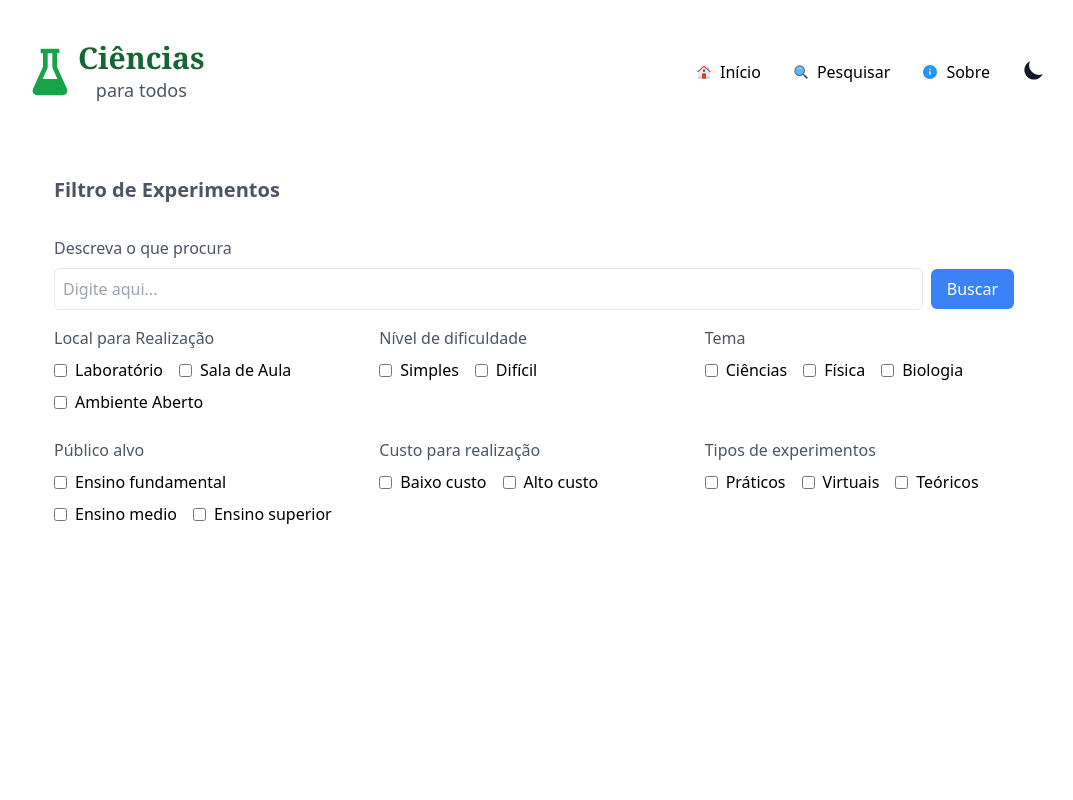
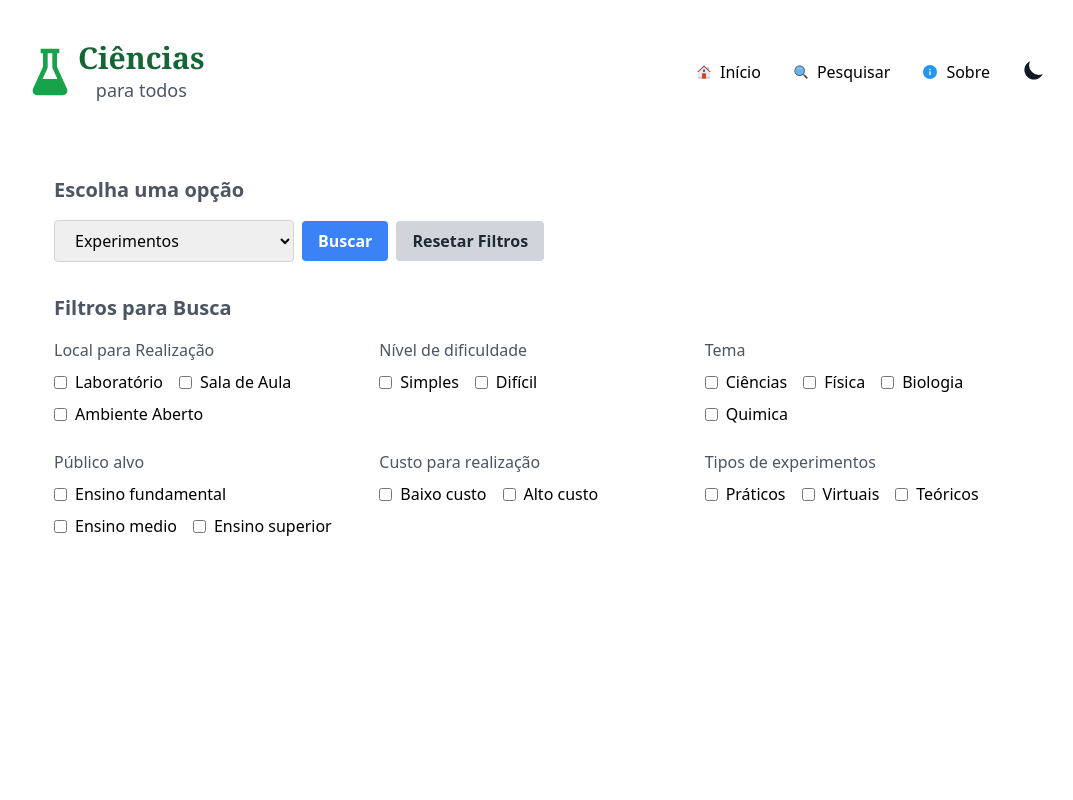
Before and after one commit to Fellippemfv/recursos-didaticos-de-ciencias-da-natureza, a Next.js app: page /pesquisar in a window 1280 px wide. Shown: the top 800 px of the page, without its empty margins (106-1179 px from the left). Built offline with nearby package versions, Linux system fonts and the light colour scheme; no server answers.

Commit message:
update search page

```diff
--- a/src/app/pesquisar/page.tsx
+++ b/src/app/pesquisar/page.tsx
@@ -5,18 +5,36 @@ export default function Search() {
   return (
 <main className="flex min-h-screen flex-col items-center justify-between p-8">
   <div className="w-full max-w-screen-lg mx-auto mb-8">
-    <label htmlFor="search" className="mb-8 text-gray-600 mb-2 block text-xl font-semibold">Filtro de Experimentos</label>
 
-    <label className="text-gray-600 block mb-2">Descreva o que procura</label>
-    <div className="flex items-center mb-4">
-      <input
-        type="text"
-        id="search"
-        placeholder="Digite aqui..."
-        className="w-full border rounded-md p-2 mr-2 focus:outline-none focus:border-blue-500"
-      />
-      <button className="bg-blue-500 text-white px-4 py-2 rounded-md">Buscar</button>
+
+
+
+  <div className=" flex justify-center items-center mb-8">
+  <div className="w-full">
+    <label htmlFor="search" className="mb-4 text-gray-600 mb-2 block text-xl font-semibold">Escolha uma opção</label>
+    <div className=" flex items-center flex-col md:flex-row">
+    <div className="min-w-60 mb-4 md:mb-0 md:w-auto w-full ">
+  <select className="w-full rounded border border-gray-300 py-2 px-2 md:px-4 focus:outline-none focus:border-blue-500">
+    <option value="experimentos">Experimentos</option>
+    <option value="demonstracoes">Demonstrações</option>
+  </select>
+</div>
+
+
+      <div className="w-full flex flex-col md:flex-row mx-auto">
+        <button className=" bg-blue-500 hover:bg-blue-700 text-white font-bold py-2 px-4 rounded focus:outline-none focus:shadow-outline mb-2 md:mb-0 md:ml-2">Buscar</button>
+        <button className="ml-0 md:ml-2 bg-gray-300 hover:bg-gray-400 text-gray-800 font-bold py-2 px-4 rounded focus:outline-none focus:shadow-outline">Resetar Filtros</button>
+      </div>
     </div>
+  </div>
+</div>
+
+
+
+
+
+    <label htmlFor="search" className="mb-4 text-gray-600 mb-2 block text-xl font-semibold">Filtros para Busca</label>
+
 
     <div className="grid grid-cols-1 sm:grid-cols-2 md:grid-cols-2 lg:grid-cols-3 gap-4 mb-4">
       {/* Local para Realização */}
@@ -74,6 +92,11 @@ export default function Search() {
           <div className="flex items-center mb-2">
             <input type="checkbox" id="outdoor" className="mr-2" />
             <label htmlFor="outdoor">Biologia</label>
+          </div>
+
+          <div className="flex items-center mb-2">
+            <input type="checkbox" id="outdoor" className="mr-2" />
+            <label htmlFor="outdoor">Quimica</label>
           </div>
         </div>
       </div>
```
